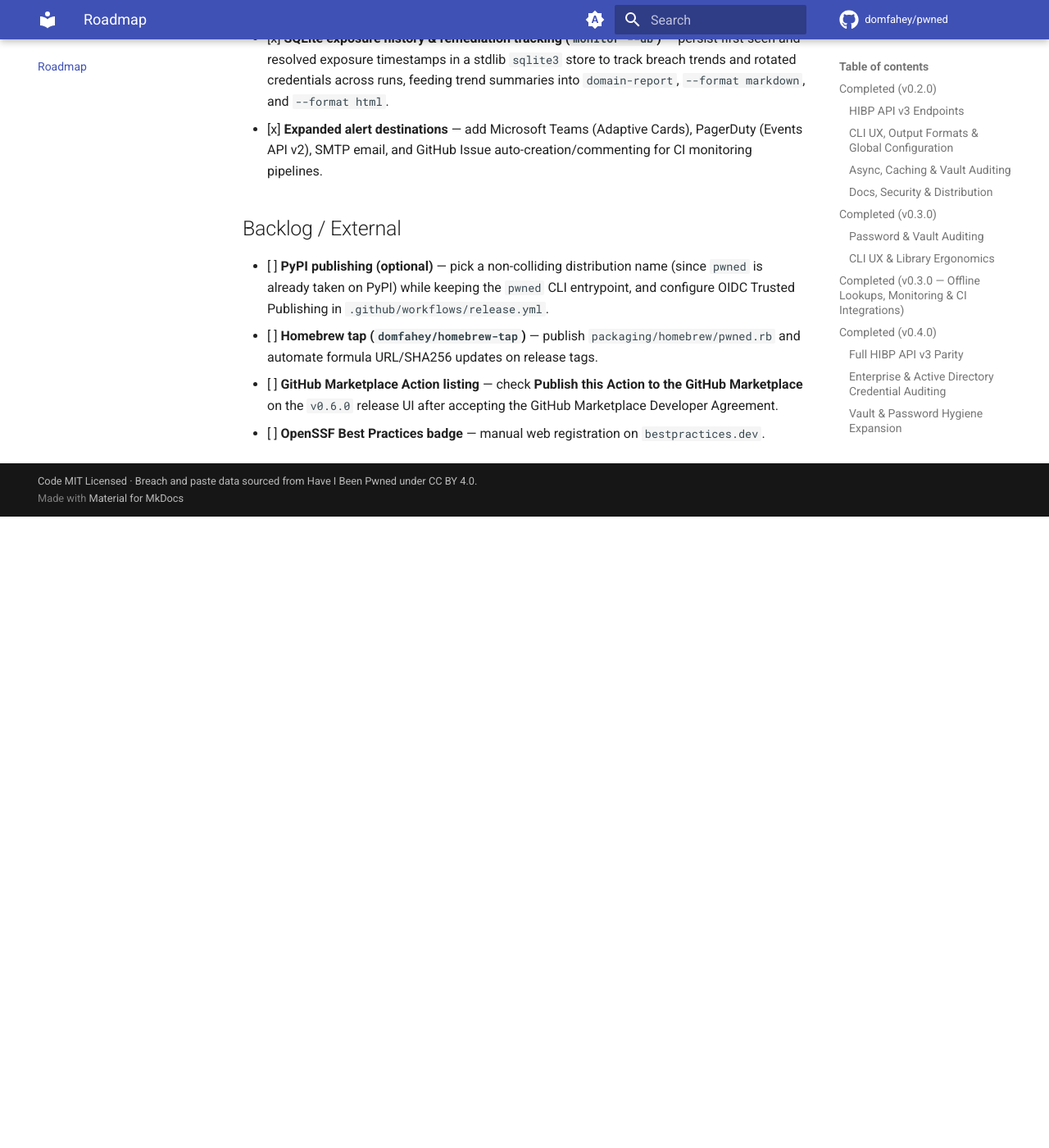
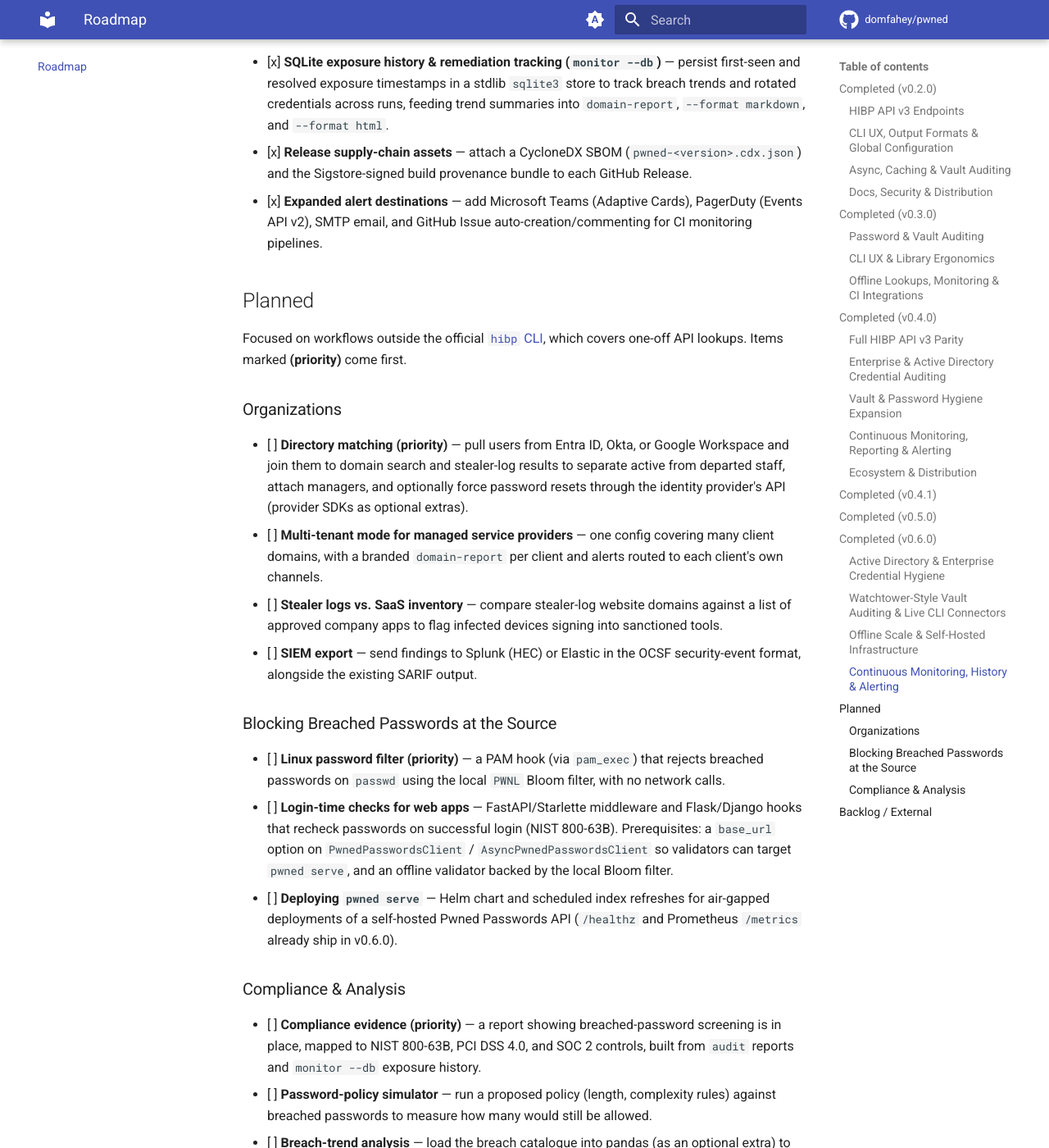
Before and after one commit to domfahey/pwned, an MkDocs documentation site: the page built from docs/roadmap.md, in a window 1280 px wide and 1400 px high, scrolled down 7930 px. Shown: the whole window at 82% size. Built offline with MkDocs 1.6.1 and Material for MkDocs 9.7.7, drawn with Linux system fonts in a browser that asks for light colours; comment, search, counter and statistics services are not loaded; before the commit the page ends 8560 px from its top, so only the background shows below that; some of the changed text lies outside the part shown.

Commit message:
docs: roadmap Planned section, docs accuracy fixes, and changelog gaps (#29)
* docs: add post-v0.6.0 roadmap items

Co-Authored-By: Claude Opus 5.5 <noreply@anthropic.com>

* docs: fix roadmap audit findings (container base, Django recipe, serve scope, v0.3.0 headings)

Co-Authored-By: Claude Opus 5.5 <noreply@anthropic.com>

* docs: fix second roadmap audit findings and add Scorecard review item

Co-Authored-By: Claude Opus 5.5 <noreply@anthropic.com>

* docs: correct Bloom/PWNB size claims, drop unbenchmarked 10x, add SBOM roadmap item

Co-Authored-By: Claude Opus 5.5 <noreply@anthropic.com>

* docs(changelog): add missing 0.1.1/0.2.0 entries and Unreleased notes

Co-Authored-By: Claude Opus 5.5 <noreply@anthropic.com>

* docs(changelog): correct SHA256SUMS.txt asset name

Co-Authored-By: Claude Opus 5.5 <noreply@anthropic.com>

---------

Co-authored-by: Claude Opus 5.5 <noreply@anthropic.com>

```diff
--- a/docs/roadmap.md
+++ b/docs/roadmap.md
@@ -1,6 +1,6 @@
 # Roadmap & TODOs
 
-Planned and completed improvements for `pwned`, prioritized from peer HIBP CLI/SDK research (`wKovacs64/pwned`, `wKovacs64/hibp`, `brycx/checkpwn`, `philnash/pwned`, `wneessen/go-hibp`).
+Planned and completed improvements for `pwned`. Early releases were prioritized from peer HIBP CLI/SDK research (`wKovacs64/pwned`, `wKovacs64/hibp`, `brycx/checkpwn`, `philnash/pwned`, `wneessen/go-hibp`); later sections note their own sources.
 
 ## Completed (v0.2.0)
 
@@ -16,7 +16,7 @@ Planned and completed improvements for `pwned`, prioritized from peer HIBP CLI/S
 - [x] **`pwned auth set|show|clear` command** — interactive setup to store/check/clear API key in `~/.config/pwned/.env` with `0600` permissions on POSIX.
 - [x] **Scripting exit codes & thresholds (`--fail-if-pwned`, `--threshold N`)** — clean, predictable exit codes for CI checks, pre-commit hooks, and monitoring scripts.
 - [x] **`PwnedPasswordsClient.is_pwned(password, *, threshold=1) -> bool`** — ergonomic boolean helper for application signup validators.
-- [x] **Batch account & password checks (`--file` / multi-line `--stdin`)** — audit a list of emails or passwords in one run with automatic subscription RPM pacing (`--rpm` override) and TTY progress output on stderr.
+- [x] **Batch account & password checks (`--file` / multi-line `--stdin`)** — audit a list of emails or passwords in one run, with automatic subscription RPM pacing for account checks (`--rpm` override), bounded concurrency for password checks, and TTY progress output on stderr.
 - [x] **Additional output formats (`--format text|json|jsonl|csv|table`)** — structured exports for domain/org audits and cleaner terminal tables (respecting `NO_COLOR` and non-TTY pipes).
 
 ### Async, Caching & Vault Auditing
@@ -50,9 +50,9 @@ Planned and completed improvements for `pwned`, prioritized from peer HIBP CLI/S
 - [x] **Batch summary stats (`--stats`)** — optional stderr summary (`checked / pwned / clean / errors / elapsed`) for batch runs.
 - [x] **Shell completions (`pwned completion bash|zsh|fish`)** — expose Click's built-in tab-completion scripts cleanly in CLI and docs.
 - [x] **Optional short command aliases** — ergonomic shortcuts inspired by `wKovacs64/pwned` (`pw`, `ba`, `bar`, `pa`, `bd`, `sd`, `lb`, `dc`).
-- [x] **Framework password-validator recipes/helpers** — thin validators/docs for Pydantic (`AfterValidator`), FastAPI, and Django built on `is_pwned()` / `AsyncPwnedPasswordsClient.is_pwned()`.
+- [x] **Framework password-validator recipes/helpers** — thin validators for Pydantic (`AfterValidator`) and FastAPI, plus a Django recipe in the docs, built on `is_pwned()` / `AsyncPwnedPasswordsClient.is_pwned()`.
 
-## Completed (v0.3.0 — Offline Lookups, Monitoring & CI Integrations)
+### Offline Lookups, Monitoring & CI Integrations
 
 - [x] **Offline sorted hash file lookup (`--offline-db <path>` / `OfflinePasswordsClient`)** — `O(log N)` binary search via `seek`/`mmap` (stdlib only) over official `PwnedPasswordsDownloader` SHA-1/NTLM dumps for air-gapped and high-scale checks.
 - [x] **Baseline diffing (`--baseline` / `--save-baseline`)** — snapshot known breaches/pastes/stealer logs to JSON and report/exit non-zero only on newly discovered exposures for cron/CI monitoring.
@@ -86,7 +86,7 @@ Planned and completed improvements for `pwned`, prioritized from peer HIBP CLI/S
 
 ### Ecosystem & Distribution
 - [x] **Local stdio MCP server (`pwned mcp`, built-in zero-dependency)** — local-only privacy tools complementing HIBP's remote MCP server for workflows that shouldn't cross a chat prompt: local k-anonymity/offline password checks, local vault auditing, and baseline diffing.
-- [x] **Container image (`ghcr.io/domfahey/pwned`)** — publish a minimal distroless/alpine image via `release.yml` for air-gapped, Kubernetes CronJob, and non-Python CI environments.
+- [x] **Container image (`ghcr.io/domfahey/pwned`)** — publish a minimal multi-stage `python:3.12-slim` image via `release.yml` for air-gapped, Kubernetes CronJob, and non-Python CI environments.
 - [x] **Async account batching (`async_batch_check_accounts`) + retry jitter** — mirror `async_batch_check_passwords` for async applications, with jittered 429 backoff.
 
 ## Completed (v0.4.1)
@@ -103,7 +103,7 @@ Planned and completed improvements for `pwned`, prioritized from peer HIBP CLI/S
 - [x] **CLI password range lookup (`pwned password-range <5-hex>`)** — expose `get_password_range()` on the CLI (`--ntlm`, padding stripped) alongside `pwned password`.
 - [x] **Raw 6-char SHA-1 prefix support on `account-range`** — allow passing a pre-hashed 6-char hex prefix directly to `pwned account-range` (matching `hibp account range <prefix>`).
 - [x] **Non-interactive `pwned auth set --stdin`** — read `HIBP_API_KEY` from standard input for scripted setup without exposing secrets in shell history or `ps` output.
-- [x] **Global `--outfile <path>` (+ `--force`) and CLI shorthands** — write formatted UTF-8 output directly to disk from any data command with safe overwrite protection, plus global `--markdown`, `--mode sha1|ntlm`, `-n`, and `--parallelism`/`-p`.
+- [x] **Global `--outfile <path>` (+ `--force`) and CLI shorthands** — write formatted UTF-8 output directly to disk from any data command with safe overwrite protection, plus global `--markdown` and per-command `--mode sha1|ntlm`, `-n`, and `--parallelism`/`-p` shorthands.
 - [x] **Per-prefix offline dump directory interop (`00000.txt`–`FFFFF.txt`)** — directory-per-prefix downloads with compact `.pwned-index.json` hash-mode & ETag checkpoints (`--force-refresh` / `--overwrite`), atomic shard writes, and `O(1)` directory lookups in `OfflinePasswordsClient` for direct interoperability with official `HaveIBeenPwned.Cli` (`hibp password download`).
 - [x] **End-user `pwned doctor` CLI subcommand** — verify HIBP API connectivity, subscription tier/RPM, active credential source, keyring availability, cache size, and offline DB integrity directly from installed `pwned` binaries.
 - [x] **Smart `latestBreach` pre-check in `pwned monitor`** — poll unauthenticated `GET /latestBreach` (Cloudflare-cached) first and skip `GET /breachedDomain/{domain}` queries when no new breach has been added since each domain's last baseline snapshot.
@@ -123,11 +123,32 @@ Prioritized from cross-ecosystem research (official `HaveIBeenPwned.Cli` / `have
 
 ### Offline Scale & Self-Hosted Infrastructure
 - [x] **Self-hosted k-anonymity HTTP server / caching proxy (`pwned serve`)** — expose a drop-in `/range/{prefix}` endpoint, `/healthz`, and optional Prometheus `/metrics` backed by `--offline-db` or an upstream TTL cache for air-gapped services and high-QPS auth backends.
-- [x] **Compact offline hash indexes (`pwned offline build-bloom` / `compact`)** — build sub-1 GB mmap-able Bloom filters for RAM-resident checks in containers/CI runners, plus a fixed-width binary prefix-indexed format (~50% smaller than ASCII dumps with `O(1)` prefix jump).
+- [x] **Compact offline hash indexes (`pwned offline build-bloom` / `compact`)** — build mmap-able Bloom filters (~1.2 bytes per hash at 1% FPR; under 1 GB at `--fpr 0.02`) for RAM-resident checks in containers/CI runners, plus a fixed-width binary prefix-indexed format (~40–45% smaller than ASCII dumps with `O(1)` prefix jump).
 
 ### Continuous Monitoring, History & Alerting
 - [x] **SQLite exposure history & remediation tracking (`monitor --db`)** — persist first-seen and resolved exposure timestamps in a stdlib `sqlite3` store to track breach trends and rotated credentials across runs, feeding trend summaries into `domain-report`, `--format markdown`, and `--format html`.
+- [x] **Release supply-chain assets** — attach a CycloneDX SBOM (`pwned-<version>.cdx.json`) and the Sigstore-signed build provenance bundle to each GitHub Release.
 - [x] **Expanded alert destinations** — add Microsoft Teams (Adaptive Cards), PagerDuty (Events API v2), SMTP email, and GitHub Issue auto-creation/commenting for CI monitoring pipelines.
+
+## Planned
+
+Focused on workflows outside the official [`hibp` CLI](https://haveibeenpwned.com/cli), which covers one-off API lookups. Items marked **(priority)** come first.
+
+### Organizations
+- [ ] **Directory matching (priority)** — pull users from Entra ID, Okta, or Google Workspace and join them to domain search and stealer-log results to separate active from departed staff, attach managers, and optionally force password resets through the identity provider's API (provider SDKs as optional extras).
+- [ ] **Multi-tenant mode for managed service providers** — one config covering many client domains, with a branded `domain-report` per client and alerts routed to each client's own channels.
+- [ ] **Stealer logs vs. SaaS inventory** — compare stealer-log website domains against a list of approved company apps to flag infected devices signing into sanctioned tools.
+- [ ] **SIEM export** — send findings to Splunk (HEC) or Elastic in the OCSF security-event format, alongside the existing SARIF output.
+
+### Blocking Breached Passwords at the Source
+- [ ] **Linux password filter (priority)** — a PAM hook (via `pam_exec`) that rejects breached passwords on `passwd` using the local `PWNL` Bloom filter, with no network calls.
+- [ ] **Login-time checks for web apps** — FastAPI/Starlette middleware and Flask/Django hooks that recheck passwords on successful login (NIST 800-63B). Prerequisites: a `base_url` option on `PwnedPasswordsClient` / `AsyncPwnedPasswordsClient` so validators can target `pwned serve`, and an offline validator backed by the local Bloom filter.
+- [ ] **Deploying `pwned serve`** — Helm chart and scheduled index refreshes for air-gapped deployments of a self-hosted Pwned Passwords API (`/healthz` and Prometheus `/metrics` already ship in v0.6.0).
+
+### Compliance & Analysis
+- [ ] **Compliance evidence (priority)** — a report showing breached-password screening is in place, mapped to NIST 800-63B, PCI DSS 4.0, and SOC 2 controls, built from `audit` reports and `monitor --db` exposure history.
+- [ ] **Password-policy simulator** — run a proposed policy (length, complexity rules) against breached passwords to measure how many would still be allowed.
+- [ ] **Breach-trend analysis** — load the breach catalogue into pandas (as an optional extra) to analyze trends by data class, industry, or year.
 
 ## Backlog / External
 
@@ -135,3 +156,4 @@ Prioritized from cross-ecosystem research (official `HaveIBeenPwned.Cli` / `have
 - [ ] **Homebrew tap (`domfahey/homebrew-tap`)** — publish `packaging/homebrew/pwned.rb` and automate formula URL/SHA256 updates on release tags.
 - [ ] **GitHub Marketplace Action listing** — check **Publish this Action to the GitHub Marketplace** on the `v0.6.0` release UI after accepting the GitHub Marketplace Developer Agreement.
 - [ ] **OpenSSF Best Practices badge** — manual web registration on `bestpractices.dev`.
+- [ ] **OpenSSF Scorecard `CodeReviewID` alert** — PRs (e.g. #28) merge without an approving review; add a second reviewer or a required-review rule, or dismiss the alert with a documented rationale.
```
Also changed, not shown: other parts of docs/roadmap.md (+1 -1 lines), CHANGELOG.md (+16 -0 lines), README.md (+4 -4 lines), docs/cli-reference.md (+2 -2 lines), docs/offline-and-mcp.md (+7 -7 lines).
